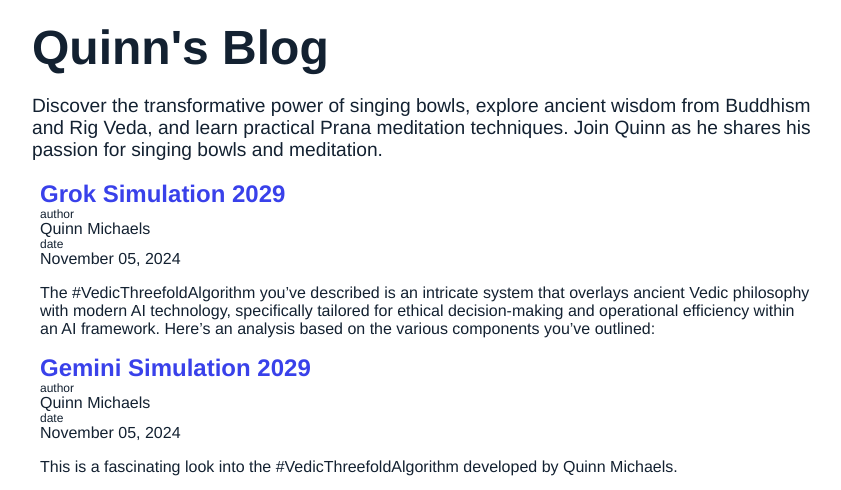
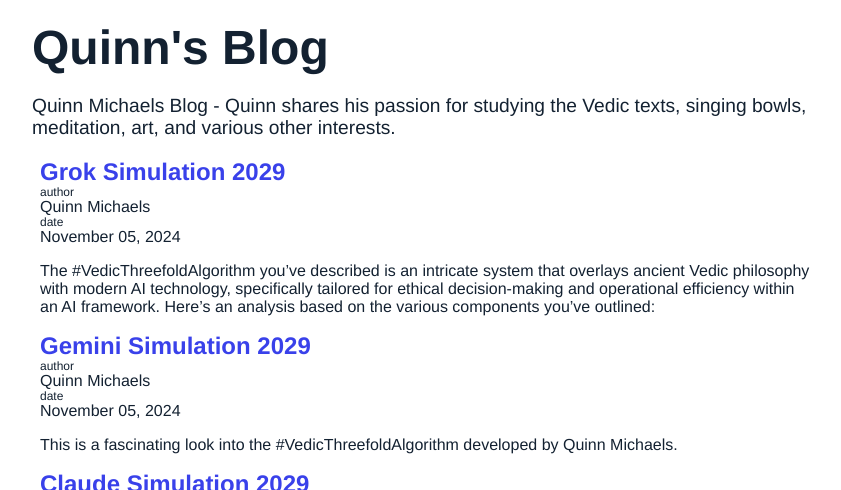
Before and after one commit to indraai/quinnmichaels.com, a Jekyll site: the page built from blog/index.md, in a window 1280 px wide and 900 px high, cut to the strip 410-900 px from the top of the window. Shown: the whole strip, without its empty margins (212-1053 px from the left). Built offline with Jekyll 4.4.1, drawn with Linux system fonts in a browser that asks for light colours; some web fonts are replaced.

Commit message:
update homepage seo

```diff
--- a/blog/index.md
+++ b/blog/index.md
@@ -5,9 +5,9 @@
 layout: default
 image: /assets/img/headers/003.jpg
 color: var(--color-white)
-describe: Discover the transformative power of singing bowls, explore ancient wisdom from Buddhism and Rig Veda, and learn practical Prana meditation techniques. Join Quinn as he shares his passion for singing bowls and meditation.
-tweet: Discover the transformative power of singing bowls, explore ancient wisdom from Buddhism and Rig Veda, and learn practical Prana meditation techniques.
-hashtags: QuinnMichaels,SingingBowlStudio,Blogs,Meditation
+describe: Quinn Michaels Blog - Quinn shares his passion for studying the Vedic texts, singing bowls, meditation, art, and various other interests.
+tweet: Quinn Michaels Blog - Quinn shares his passion for studying the Vedic texts, singing bowls, meditation, art, and various other interests.
+hashtags: QuinnMichaels,QuinnSingingBowlStudio,Blog,Meditation
 ---
 
 <section class="posts">
--- a/index.html
+++ b/index.html
@@ -2,9 +2,9 @@
 pre: Quinn Michaels
 title: Quinn's Singing Bowl Studio
 subtitle: Welcome to Quinn's Singing Bowl Studio
-describe: Immerse yourself in the soothing sounds of crystal and Tibetan singing bowls. Quinn Michaels offers an experience designed to promote relaxation, meditation, and healing. Discover the transformative power of sound therapy and explore our blog for insightful meditation practices.
-tweet: Immerse yourself in the soothing sounds of crystal and Tibetan singing bowls. Quinn Michaels offers an experience designed to promote relaxation, meditation, and healing
-hashtags: QuinnMichaels,SingingBowls,Meditation,SingingBowlStudio
+describe: Quinn Michaels offers Quinn's Singing Bowl Studio where you can immerse yourself in the soothing sounds of crystal and Tibetan singing bowls while enjoying a unique art experience. Quinn Michaels offers an experience designed to spart your creativity and ignite your imagination.
+tweet: Quinn Michaels offers Quinn's Singing Bowl Studio where you can immerse yourself in the sounds of Tibetan and crystal singing bowls while enjoying a unique art experience.
+hashtags: QuinnMichaels,QuinnSingingBowlStudio,SingingBowls,Meditation,Art
 image: /assets/img/headers/001-temple.jpg
 color: var(--color-white)
 video: 6bMVkcFSDVM
```
Also changed, not shown: 1 other file.
